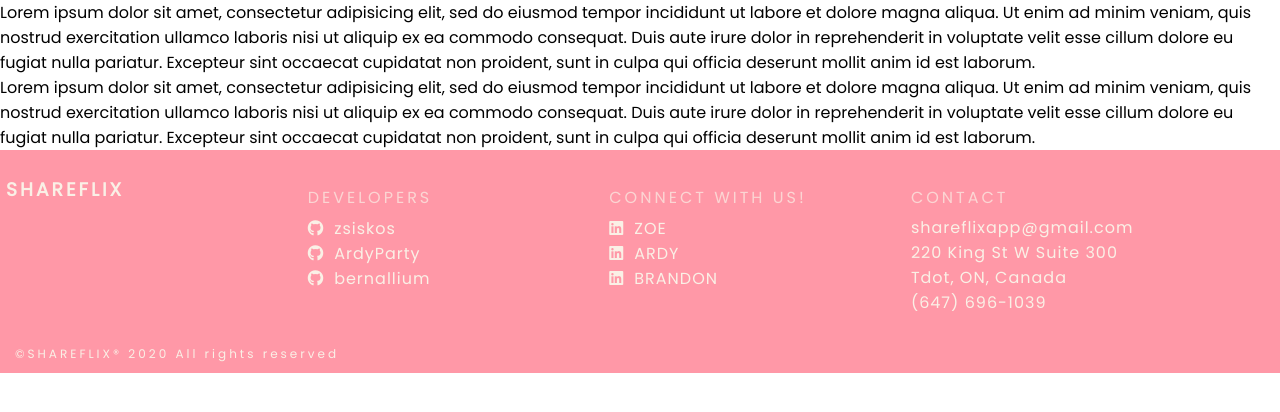
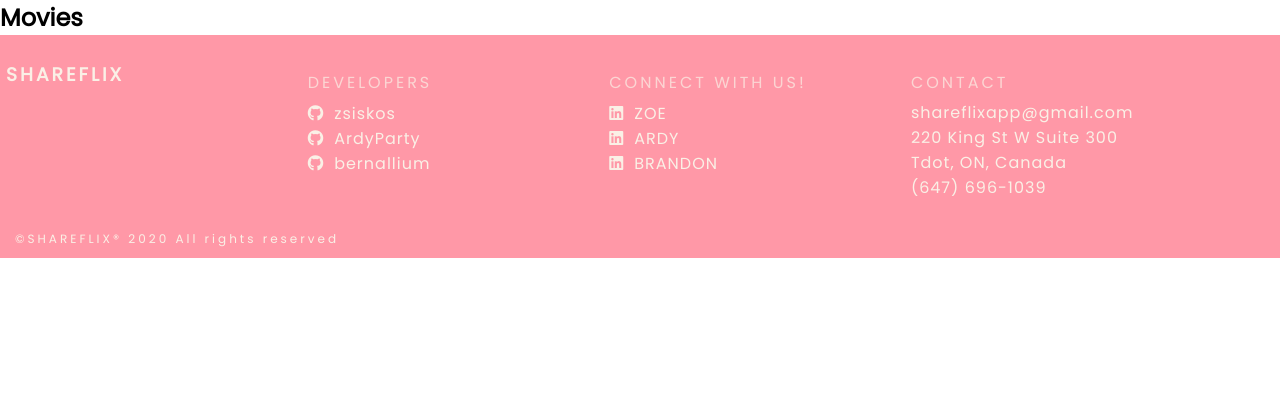
Before and after one commit to ArdyParty/ShareFlix, a Django app: page /home/ in a window 1280 px wide. Shown: the part 70-482 px from the top of the page. Run offline with Django 3.2, Linux system fonts and the light colour scheme; the visitor is signed in with stand-in values (Sample User, id 1); some libraries are stand-ins or nearby versions.

Commit message:
get user movie list to show on user detail page

```diff
--- a/shareflix/main_app/templates/home.html
+++ b/shareflix/main_app/templates/home.html
@@ -1,21 +1,9 @@
 {% extends 'base.html' %}
     {% block content %}
-  <main>
-    <p>
-      Lorem ipsum dolor sit amet, consectetur adipisicing elit, sed do eiusmod
-      tempor incididunt ut labore et dolore magna aliqua. Ut enim ad minim veniam,
-      quis nostrud exercitation ullamco laboris nisi ut aliquip ex ea commodo
-      consequat. Duis aute irure dolor in reprehenderit in voluptate velit esse
-      cillum dolore eu fugiat nulla pariatur. Excepteur sint occaecat cupidatat non
-      proident, sunt in culpa qui officia deserunt mollit anim id est laborum.
-    </p>
-     <p>
-      Lorem ipsum dolor sit amet, consectetur adipisicing elit, sed do eiusmod
-      tempor incididunt ut labore et dolore magna aliqua. Ut enim ad minim veniam,
-      quis nostrud exercitation ullamco laboris nisi ut aliquip ex ea commodo
-      consequat. Duis aute irure dolor in reprehenderit in voluptate velit esse
-      cillum dolore eu fugiat nulla pariatur. Excepteur sint occaecat cupidatat non
-      proident, sunt in culpa qui officia deserunt mollit anim id est laborum.
-    </p>
-  </main>
+    <h2>Movies</h2>
+    <ul>
+        {% for movie in object_list %}
+        <li>{{ movie.title }}</li>
+        {% endfor %}
+    </ul>
 {% endblock %}
```
Also changed, not shown: shareflix/main_app/templates/auth/user_detail.html (+17 -0 lines).
